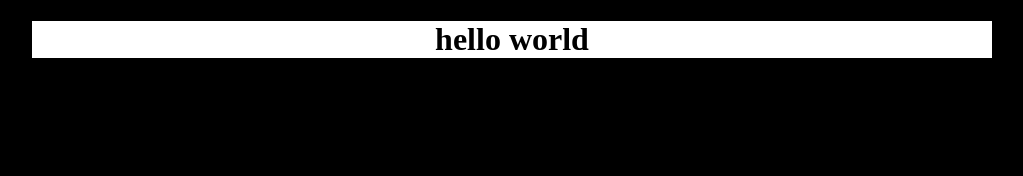
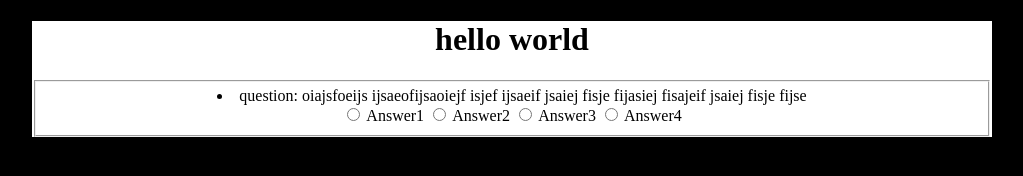
Before and after one commit to thinkful-ei-heron/Mike-DanielB-quiz-hunter, a plain HTML site: page index.html in a window 1280 px wide. Shown: the whole page, without its empty margins (128-1151 px from the left). Drawn offline with nearby package versions, Linux system fonts and the light colour scheme.

Commit message:
changed store

```diff
--- a/index.html
+++ b/index.html
@@ -10,6 +10,27 @@
     <header>
       <h1>hello world</h1>
     </header>
+    <form>
+      <fieldset>
+        <li>question: oiajsfoeijs ijsaeofijsaoiejf isjef ijsaeif jsaiej fisje fijasiej fisajeif jsaiej fisje fijse </li>
+        <label class="" for="">
+        	<input class="radio" type="radio" id="" value="" name="" required>
+        	<span>Answer1</span>
+        </label>
+        <label class="" for="">
+        	<input class="radio" type="radio" id="" value="" name="" required>
+        	<span>Answer2</span>
+        </label>
+        <label class="" for="">
+        	<input class="radio" type="radio" id="" value="" name="" required>
+        	<span>Answer3</span>
+        </label>
+        <label class="" for="">
+        	<input class="radio" type="radio" id="" value="" name="" required>
+        	<span>Answer4</span>
+        </label>
+      </fieldset>
+    </form>
   </main>
 
 
@@ -22,7 +43,7 @@
 
 
 <script src="https://code.jquery.com/jquery-3.3.1.min.js" integrity="sha256-FgpCb/KJQlLNfOu91ta32o/NMZxltwRo8QtmkMRdAu8=" crossorigin="anonymous"></script>
+<script type="text/javascript" src="store.js" ></script>
 <script type="text/javascript" src="index.js" ></script>
-<script type="text/javascript" src="store.js" ></script>
 </body>
 </html>
```
